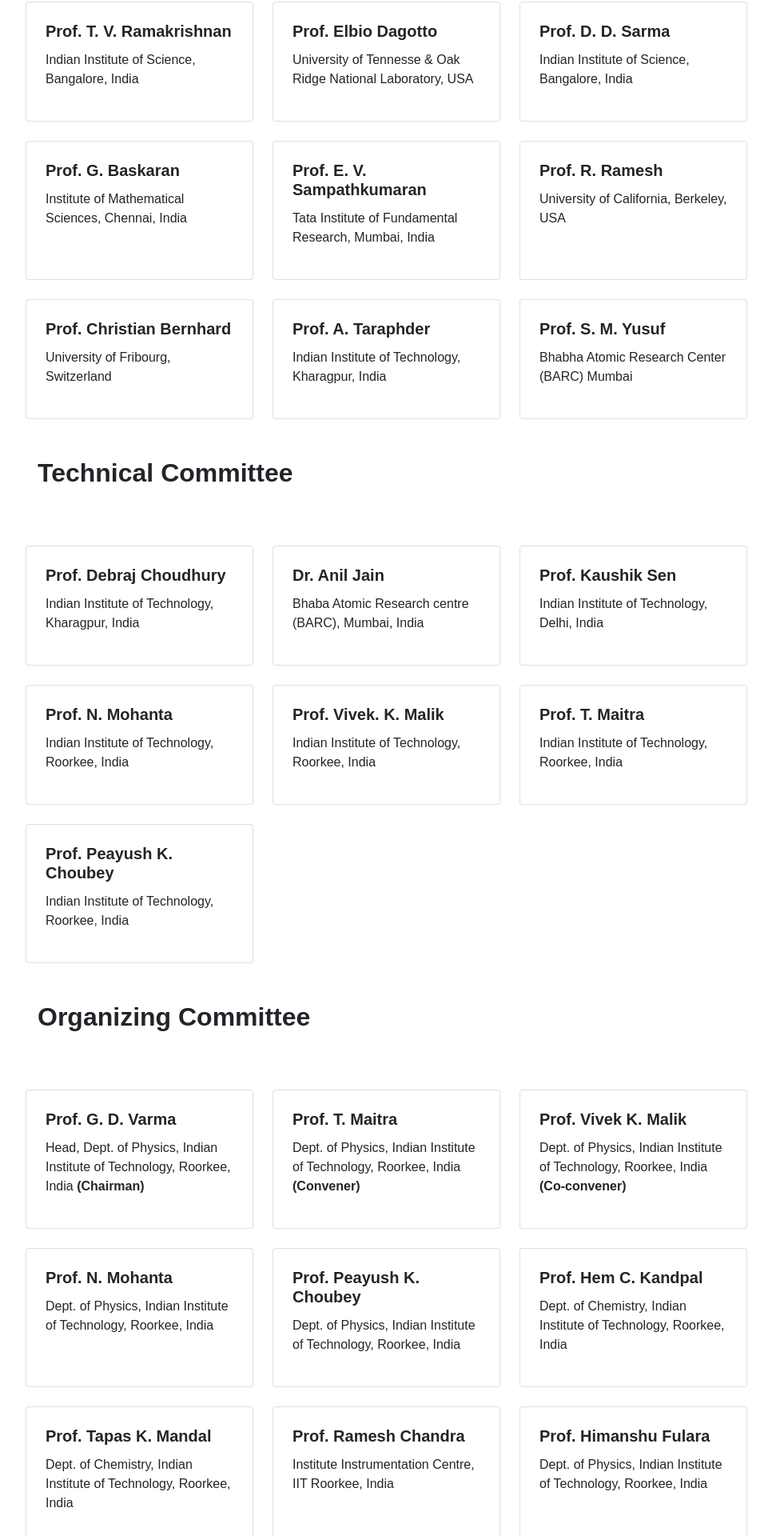
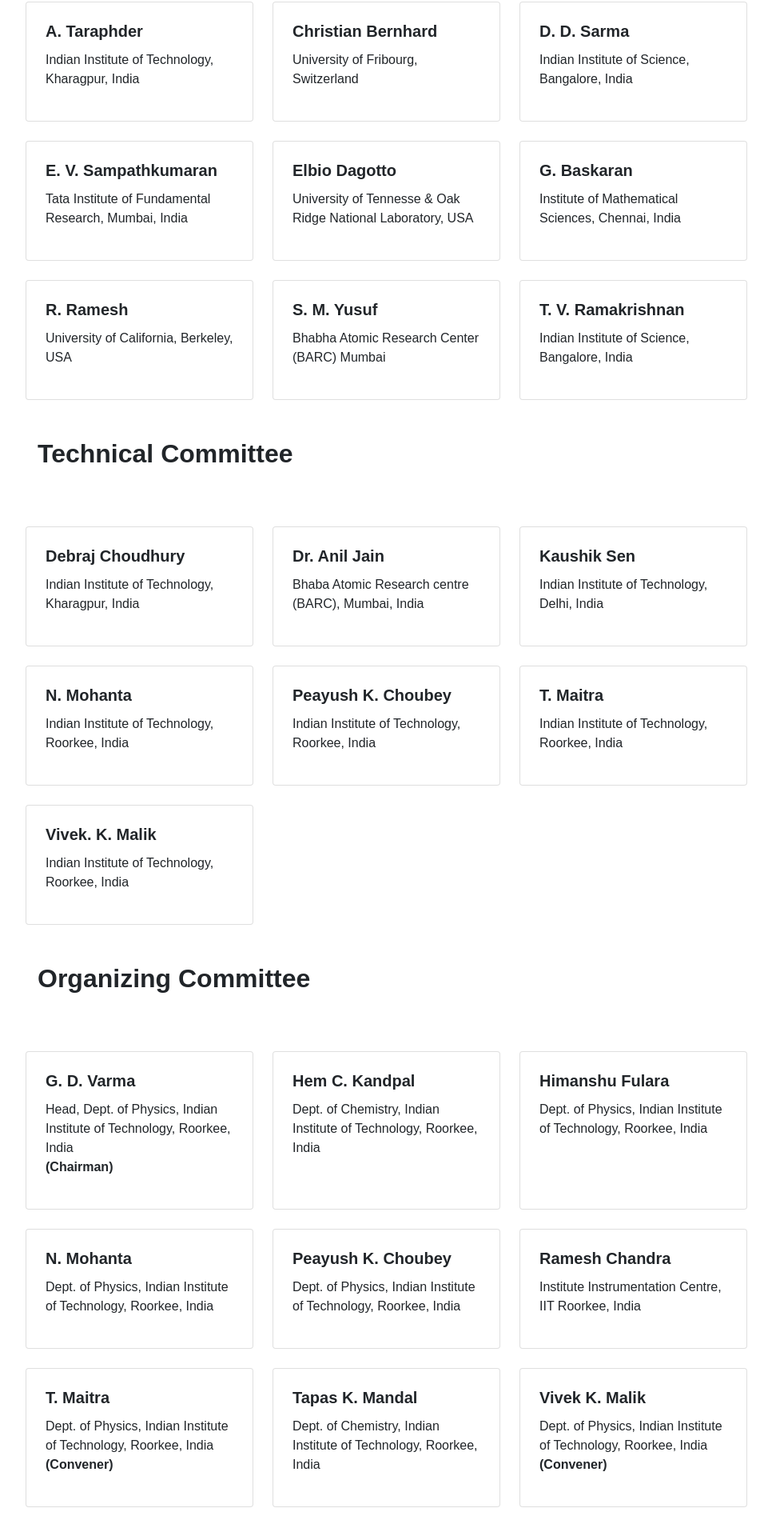
Before and after one commit to luckyIITR/epqm, a React (Create React App) app: page /epqm/committee in a window 1280 px wide. Shown: the part 650-2570 px from the top of the page at 80% size, without its empty margins (38-1004 px from the left). Built offline with nearby package versions, Linux system fonts and the light colour scheme.

Commit message:
updated speakers

```diff
--- a/src/components/Committeecompo/committeecompo.js
+++ b/src/components/Committeecompo/committeecompo.js
@@ -1,14 +1,153 @@
 import React from "react";
 
+var adv_com = [
+  {
+    name: "T. V. Ramakrishnan",
+    insti: "Indian Institute of Science, Bangalore, India",
+  },
+  {
+    name: "Elbio Dagotto",
+    insti: "University of Tennesse & Oak Ridge National Laboratory, USA",
+  },
+  {
+    name: "D. D. Sarma",
+    insti: "Indian Institute of Science, Bangalore, India",
+  },
+  {
+    name: "G. Baskaran",
+    insti: "Institute of Mathematical Sciences, Chennai, India",
+  },
+  {
+    name: "E. V. Sampathkumaran",
+    insti: "Tata Institute of Fundamental Research, Mumbai, India",
+  },
+  {
+    name: "R. Ramesh",
+    insti: "University of California, Berkeley, USA",
+  },
+  {
+    name: "Christian Bernhard",
+    insti: "University of Fribourg, Switzerland",
+  },
+  {
+    name: "A. Taraphder",
+    insti: "Indian Institute of Technology, Kharagpur, India",
+  },
+  {
+    name: "S. M. Yusuf",
+    insti: "Bhabha Atomic Research Center (BARC) Mumbai",
+  },
+];
+
+var tech_com = [
+  {
+    name: "Debraj Choudhury",
+    insti: "Indian Institute of Technology, Kharagpur, India",
+  },
+  {
+    name: "Dr. Anil Jain",
+    insti: "Bhaba Atomic Research centre (BARC), Mumbai, India",
+  },
+  {
+    name: "Kaushik Sen",
+    insti: "Indian Institute of Technology, Delhi, India",
+  },
+  {
+    name: "N. Mohanta",
+    insti: "Indian Institute of Technology, Roorkee, India",
+  },
+  {
+    name: "Vivek. K. Malik",
+    insti: "Indian Institute of Technology, Roorkee, India",
+  },
+  {
+    name: "T. Maitra",
+    insti: "Indian Institute of Technology, Roorkee, India",
+  },
+  {
+    name: "Peayush K. Choubey",
+    insti: "Indian Institute of Technology, Roorkee, India",
+  },
+];
+
+var org_com = [
+  {
+    name: "G. D. Varma",
+    insti:
+      "Head, Dept. of Physics, Indian Institute of Technology, Roorkee, India",
+    sufix: "(Chairman)",
+  },
+  {
+    name: "T. Maitra",
+    insti: "Dept. of Physics, Indian Institute of Technology, Roorkee, India",
+    sufix: "(Convener)",
+  },
+  {
+    name: "Vivek K. Malik",
+    insti: "Dept. of Physics, Indian Institute of Technology, Roorkee, India",
+    sufix: "(Convener)",
+  },
+  {
+    name: "N. Mohanta",
+    insti: "Dept. of Physics, Indian Institute of Technology, Roorkee, India",
+  },
+  {
+    name: "Peayush K. Choubey",
+    insti: "Dept. of Physics, Indian Institute of Technology, Roorkee, India",
+  },
+  {
+    name: "Hem C. Kandpal",
+    insti: "Dept. of Chemistry, Indian Institute of Technology, Roorkee, India",
+  },
+  {
+    name: "Tapas K. Mandal",
+    insti: "Dept. of Chemistry, Indian Institute of Technology, Roorkee, India",
+  },
+  {
+    name: "Ramesh Chandra",
+    insti: "Institute Instrumentation Centre, IIT Roorkee, India",
+  },
+  {
+    name: "Himanshu Fulara",
+    insti: "Dept. of Physics, Indian Institute of Technology, Roorkee, India",
+  },
+];
+
+function SortNames(data) {
+  // for (let j = 0; j < data.length; j++) {
+  //   let splited = data[j].name.split(" ");
+  //   data[j]["last_name"] = splited[splited.length - 1];
+  // }
+
+  function compareObjects(object1, object2, key) {
+    const obj1 = object1[key].toUpperCase();
+    const obj2 = object2[key].toUpperCase();
+
+    if (obj1 < obj2) {
+      return -1;
+    }
+    if (obj1 > obj2) {
+      return 1;
+    }
+    return 0;
+  }
+
+  data.sort((book1, book2) => {
+    return compareObjects(book1, book2, "name");
+  });
+}
+
+SortNames(adv_com);
+SortNames(org_com);
+SortNames(tech_com);
+console.log(adv_com);
 function committeecompo() {
   return (
     <div className="container mb-5 pb-5">
       <p className="h2 pt-5 mb-5 font-weight-bold">Patron</p>
       <div className="row">
         <div className="col-sm-3 card mr-4 p-4 mt-4">
-          <h5 className="card-title font-weight-bold">
-            Prof. A. K. Chaturvedi
-          </h5>
+          <h5 className="card-title font-weight-bold">A. K. Chaturvedi</h5>
           <p>Director, Indian Institute of Technology, Roorkee, India</p>
         </div>
       </div>
@@ -16,161 +155,45 @@
       {/* Advisory Committee */}
       <p className="h2 pt-5 mb-5 font-weight-bold">Advisory Committee</p>
       <div className="row">
-        <div className="col-sm-3 card mr-4 p-4 mt-4">
-          <h5 className="card-title font-weight-bold">
-            Prof. T. V. Ramakrishnan
-          </h5>
-          <p>Indian Institute of Science, Bangalore, India</p>
-        </div>
-        <div className="col-sm-3 card mr-4 p-4 mt-4">
-          <h5 className="card-title font-weight-bold">Prof. Elbio Dagotto</h5>
-          <p>University of Tennesse & Oak Ridge National Laboratory, USA</p>
-        </div>
-        <div className="col-sm-3 card mr-4 p-4 mt-4">
-          <h5 className="card-title font-weight-bold">Prof. D. D. Sarma</h5>
-          <p>Indian Institute of Science, Bangalore, India</p>
-        </div>
-      </div>
-      <div className="row">
-        <div className="col-sm-3 card mr-4 p-4 mt-4">
-          <h5 className="card-title font-weight-bold">Prof. G. Baskaran</h5>
-          <p>Institute of Mathematical Sciences, Chennai, India</p>
-        </div>
-        <div className="col-sm-3 card mr-4 p-4 mt-4">
-          <h5 className="card-title font-weight-bold">
-            Prof. E. V. Sampathkumaran
-          </h5>
-          <p>Tata Institute of Fundamental Research, Mumbai, India</p>
-        </div>
-        <div className="col-sm-3 card mr-4 p-4 mt-4">
-          <h5 className="card-title font-weight-bold">Prof. R. Ramesh</h5>
-          <p>University of California, Berkeley, USA</p>
-        </div>
-      </div>
-      <div className="row">
-        <div className="col-sm-3 card mr-4 p-4 mt-4">
-          <h5 className="card-title font-weight-bold">
-            Prof. Christian Bernhard
-          </h5>
-          <p>University of Fribourg, Switzerland</p>
-        </div>
-        <div className="col-sm-3 card mr-4 p-4 mt-4">
-          <h5 className="card-title font-weight-bold">Prof. A. Taraphder</h5>
-          <p>Indian Institute of Technology, Kharagpur, India</p>
-        </div>
-        <div className="col-sm-3 card mr-4 p-4 mt-4">
-          <h5 className="card-title font-weight-bold">Prof. S. M. Yusuf</h5>
-          <p>Bhabha Atomic Research Center (BARC) Mumbai</p>
-        </div>
+        {adv_com.map((value, index) => {
+          return (
+            <div className="col-sm-3 card mr-4 p-4 mt-4" key={index}>
+              <h5 className="card-title font-weight-bold">{value.name}</h5>
+              <p>{value.insti}</p>
+            </div>
+          );
+        })}
       </div>
 
       {/* Technical Committee */}
 
       <p className="h2 pt-5 mb-5 font-weight-bold">Technical Committee</p>
       <div className="row">
-        <div className="col-sm-3 card mr-4 p-4 mt-4">
-          <h5 className="card-title font-weight-bold">
-            Prof. Debraj Choudhury
-          </h5>
-          <p>Indian Institute of Technology, Kharagpur, India</p>
-        </div>
-        <div className="col-sm-3 card mr-4 p-4 mt-4">
-          <h5 className="card-title font-weight-bold">Dr. Anil Jain</h5>
-          <p>Bhaba Atomic Research centre (BARC), Mumbai, India</p>
-        </div>
-        <div className="col-sm-3 card mr-4 p-4 mt-4">
-          <h5 className="card-title font-weight-bold">Prof. Kaushik Sen</h5>
-          <p>Indian Institute of Technology, Delhi, India</p>
-        </div>
-      </div>
-      <div className="row">
-        <div className="col-sm-3 card mr-4 p-4 mt-4">
-          <h5 className="card-title font-weight-bold">Prof. N. Mohanta</h5>
-          <p>Indian Institute of Technology, Roorkee, India</p>
-        </div>
-        <div className="col-sm-3 card mr-4 p-4 mt-4">
-          <h5 className="card-title font-weight-bold">Prof. Vivek. K. Malik</h5>
-          <p>Indian Institute of Technology, Roorkee, India</p>
-        </div>
-        <div className="col-sm-3 card mr-4 p-4 mt-4">
-          <h5 className="card-title font-weight-bold">Prof. T. Maitra</h5>
-          <p>Indian Institute of Technology, Roorkee, India</p>
-        </div>
-      </div>
-      <div className="row">
-        <div className="col-sm-3 card mr-4 p-4 mt-4">
-          <h5 className="card-title font-weight-bold">
-            Prof. Peayush K. Choubey
-          </h5>
-          <p>Indian Institute of Technology, Roorkee, India</p>
-        </div>
+        {tech_com.map((value, index) => {
+          return (
+            <div className="col-sm-3 card mr-4 p-4 mt-4" key={index}>
+              <h5 className="card-title font-weight-bold">{value.name}</h5>
+              <p>{value.insti}</p>
+            </div>
+          );
+        })}
       </div>
 
       {/* Organizing Committee */}
 
       <p className="h2 pt-5 mb-5 font-weight-bold">Organizing Committee</p>
       <div className="row">
-        <div className="col-sm-3 card mr-4 p-4 mt-4">
-          <h5 className="card-title font-weight-bold">Prof. G. D. Varma</h5>
-          <p>
-            Head, Dept. of Physics, Indian Institute of Technology, Roorkee,
-            India <span className="font-weight-bold">(Chairman)</span>
-          </p>
-        </div>
-        <div className="col-sm-3 card mr-4 p-4 mt-4">
-          <h5 className="card-title font-weight-bold">Prof. T. Maitra</h5>
-          <p>
-            Dept. of Physics, Indian Institute of Technology, Roorkee, India
-            <span className="font-weight-bold"> (Convener)</span>
-          </p>
-        </div>
-        <div className="col-sm-3 card mr-4 p-4 mt-4">
-          <h5 className="card-title font-weight-bold">Prof. Vivek K. Malik</h5>
-          <p>
-            Dept. of Physics, Indian Institute of Technology, Roorkee, India
-            <span className="font-weight-bold"> (Co-convener)</span>
-          </p>
-        </div>
-      </div>
-      <div className="row">
-        <div className="col-sm-3 card mr-4 p-4 mt-4">
-          <h5 className="card-title font-weight-bold">Prof. N. Mohanta</h5>
-          <p>
-            Dept. of Physics, Indian Institute of Technology, Roorkee, India
-          </p>
-        </div>
-        <div className="col-sm-3 card mr-4 p-4 mt-4">
-          <h5 className="card-title font-weight-bold">
-            Prof. Peayush K. Choubey
-          </h5>
-          <p>
-            Dept. of Physics, Indian Institute of Technology, Roorkee, India
-          </p>
-        </div>
-        <div className="col-sm-3 card mr-4 p-4 mt-4">
-          <h5 className="card-title font-weight-bold">Prof. Hem C. Kandpal</h5>
-          <p>
-            Dept. of Chemistry, Indian Institute of Technology, Roorkee, India
-          </p>
-        </div>
-      </div>
-      <div className="row">
-        <div className="col-sm-3 card mr-4 p-4 mt-4">
-          <h5 className="card-title font-weight-bold">Prof. Tapas K. Mandal</h5>
-          <p>
-            Dept. of Chemistry, Indian Institute of Technology, Roorkee, India
-          </p>
-        </div>
-        <div className="col-sm-3 card mr-4 p-4 mt-4">
-          <h5 className="card-title font-weight-bold">Prof. Ramesh Chandra</h5>
-          <p>Institute Instrumentation Centre, IIT Roorkee, India</p>
-        </div>
-        <div className="col-sm-3 card mr-4 p-4 mt-4">
-          <h5 className="card-title font-weight-bold">Prof. Himanshu Fulara</h5>
-          <p>
-            Dept. of Physics, Indian Institute of Technology, Roorkee, India
-          </p>
-        </div>
+        {org_com.map((value, index) => {
+          return (
+            <div className="col-sm-3 card mr-4 p-4 mt-4" key={index}>
+              <h5 className="card-title font-weight-bold">{value.name}</h5>
+              <p>
+                {value.insti} <br />
+                <span className="font-weight-bold">{value.sufix}</span>
+              </p>
+            </div>
+          );
+        })}
       </div>
     </div>
   );
--- a/src/components/Speakercompo/Speakercomp.js
+++ b/src/components/Speakercompo/Speakercomp.js
@@ -73,6 +73,64 @@
     name: "S. M. Yusuf",
     affiliated: "Bhabha Atomic Research Center (BARC) Mumbai",
   },
+  {
+    name: "C. S. Yadav",
+    affiliated: "Indian Institute of Technology, Mandi, India",
+  },
+  {
+    name: "Brijesh Kumar",
+    affiliated: "Jawaharlal Nehru University, India",
+  },
+  {
+    name: "N.S. Vidhyadhiraja",
+    affiliated:
+      "Jawaharlal Nehru Centre For Advanced Scientific Research, India",
+  },
+  {
+    name: "Sumiran Pujari",
+    affiliated: "Indian Institute of Technology, Bombay, India",
+  },
+  {
+    name: "Surjeet Singh",
+    affiliated: "IISER Pune, India",
+  },
+  {
+    name: "Rajendra Dhaka",
+    affiliated: "Indian Institute of Technology, Delhi, India",
+  },
+  {
+    name: "Subhankar Bedanta",
+    affiliated: "NISER Bhubaneswar, India",
+  },
+  {
+    name: "T. V. Ramakrishnan",
+    affiliated: " IISc, India",
+  },
+  {
+    name: "S. J. Ray",
+    affiliated: "Indian Institute of Technology, Patna, India",
+  },
+
+  {
+    name: "Siddharth Lal",
+    affiliated: "IISER Kolkata, India",
+  },
+  {
+    name: "Pratap Raychaudhuri",
+    affiliated: "TIFR, India",
+  },
+  {
+    name: "Elbio Dagotto",
+    affiliated: "University of Tennessee, USA",
+  },
+  {
+    name: "Tamalika Banerjee",
+    affiliated: "University of Groningen",
+  },
+  {
+    name: "Saikat Ghosh",
+    affiliated: "Indian Institute of Technology, Kanpur, India",
+  },
 
   //   {
   //     name: "J C Seamus Davis",
@@ -82,7 +140,31 @@
 // speakers.sort((a, b) => {
 //   return a.name.split(" ").slice(-1)[0] < b.name.split(" ").slice(-1)[0];
 // });
-console.log(speakers);
+function SortNames(data) {
+  // for (let j = 0; j < data.length; j++) {
+  //   let splited = data[j].name.split(" ");
+  //   data[j]["last_name"] = splited[splited.length - 1];
+  // }
+
+  function compareObjects(object1, object2, key) {
+    const obj1 = object1[key].toUpperCase();
+    const obj2 = object2[key].toUpperCase();
+
+    if (obj1 < obj2) {
+      return -1;
+    }
+    if (obj1 > obj2) {
+      return 1;
+    }
+    return 0;
+  }
+
+  data.sort((book1, book2) => {
+    return compareObjects(book1, book2, "name");
+  });
+}
+
+SortNames(speakers);
 function Speakercomp() {
   return (
     <div className="container mb-5 pd-5">
@@ -94,9 +176,9 @@
         {speakers.map((value, index) => {
           return (
             <div className="col-md-5 card p-3 m-2 m-md-4" key={index}>
-              <p className="font-weight-bold">
+              <h5 className="card-title font-weight-bold">
                 {value.name} <cite title="Source Title">{value.title}</cite>
-              </p>
+              </h5>
               <p>{value.affiliated}</p>
             </div>
           );
```
